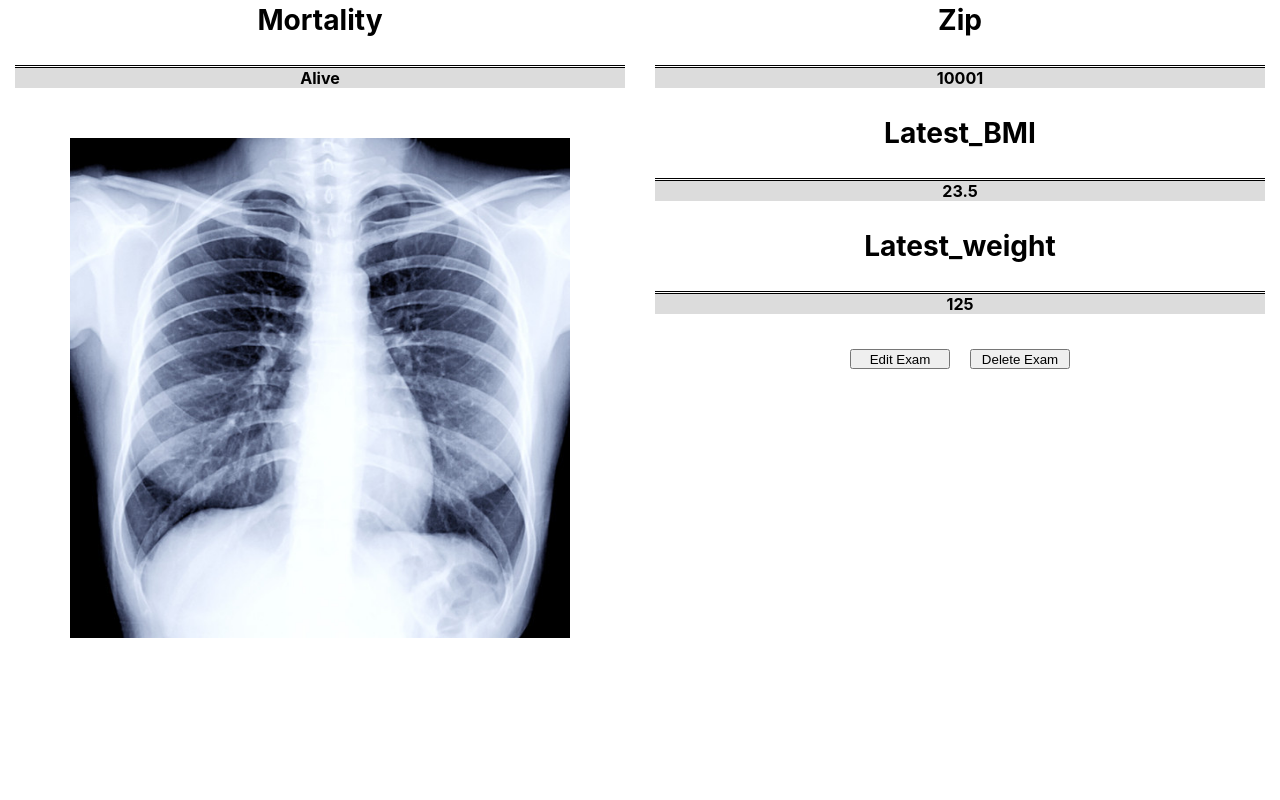
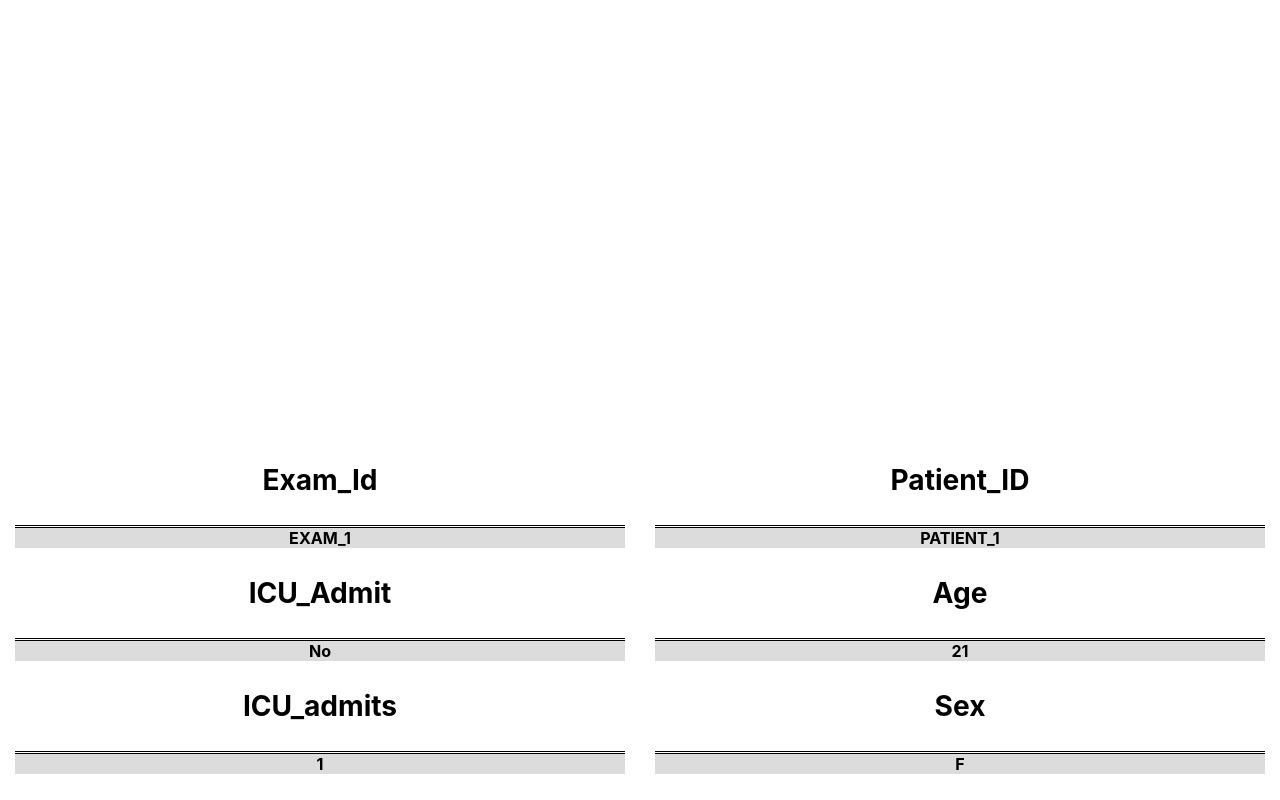
Before and after one commit to Koshin-M-Mohamed/Group-9, a React (Create React App) app in the folder client/: page /ExamView in a window 1280 px wide. Shown: the part 380-1180 px from the top of the page. Before the commit the page ends 1089 px from the top, so only its background shows below. Built offline with nearby package versions, Linux system fonts and the light colour scheme.

Commit message:
Removed Edit/Delete buttons, simplified codefor some components, and moved exam image into its own component (though I may rename it later).

```diff
--- a/client/src/App.css
+++ b/client/src/App.css
@@ -8,7 +8,7 @@
 }
 
 .App-header {
-  min-height: 100vh;
+  min-height: 10vh;
   display: flex;
   flex-direction: column;
   align-items: center;
--- a/client/src/App.js
+++ b/client/src/App.js
@@ -9,6 +9,8 @@ function App() {
   return (
     <BrowserRouter>
       <div className="App">
+        <header className="App-header">
+        </header>
         <Routes>
           <Route
           path="/ExamView"
--- a/client/src/components/EditDelete.js
+++ /dev/null
@@ -1,10 +0,0 @@
-function EditDelete() {
-    return (
-        <div className="EditDel-Button">
-            <button className="CRUD-Button">Edit Exam</button>
-            <button className="CRUD-Button">Delete Exam</button>
-        </div>
-    );
-}
-
-export default EditDelete;
--- a/client/src/components/ExamInfo.js
+++ b/client/src/components/ExamInfo.js
@@ -1,4 +1,5 @@
 import Infobox from "./InfoBox";
+import ExamThumbnail from "./ExamThumbnail"
 import { fakeData } from "../mockData";
 
 let exam_cat = Object.fromEntries(Object.entries(fakeData[0]).slice(7,11));
@@ -14,7 +15,7 @@ function ExamBox() {
     return (
         <div className="App-exampane">
             {items}
-            <img className="exam-thumbnail" src={require("../components/test.jpg")} width="500px" height="500px" alt="" />
+            <ExamThumbnail />
         </div>
 
     );
--- a/client/src/components/ExamThumbnail.js
+++ b/client/src/components/ExamThumbnail.js
@@ -3,7 +3,7 @@ import { fakeData } from "../mockData";
 function Exam_IMG() {
     return (
         <div>
-            <img src={require("./test.jpg")} width="300px" height="300px" alt="" />
+            <img className="exam-thumbnail" src={require("./test.jpg")} width="300px" height="300px" alt="" />
         </div>
 
     );
--- a/client/src/components/Patientinfo.js
+++ b/client/src/components/Patientinfo.js
@@ -1,5 +1,4 @@
 import Infobox from "./InfoBox";
-import EditDelete from "./EditDelete";
 import { fakeData } from "../mockData";
 
 let pii_cat = Object.fromEntries(Object.entries(fakeData[0]).slice(0,6));
@@ -14,7 +13,6 @@ function PatientInfo() {
     return (
         <div className="App-patientpane">
             {items}
-            <EditDelete />
         </div>
     );
 }
```
